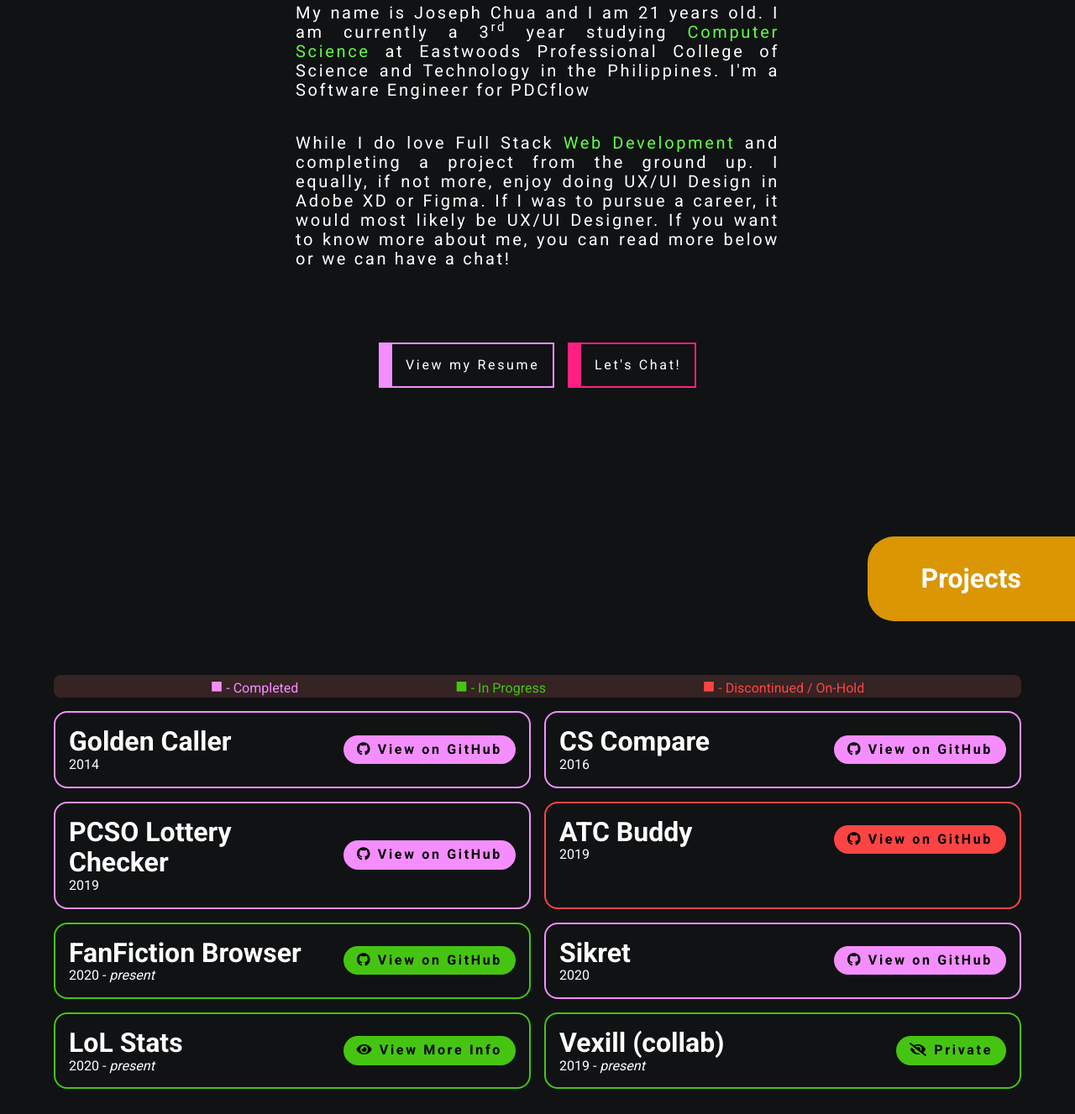
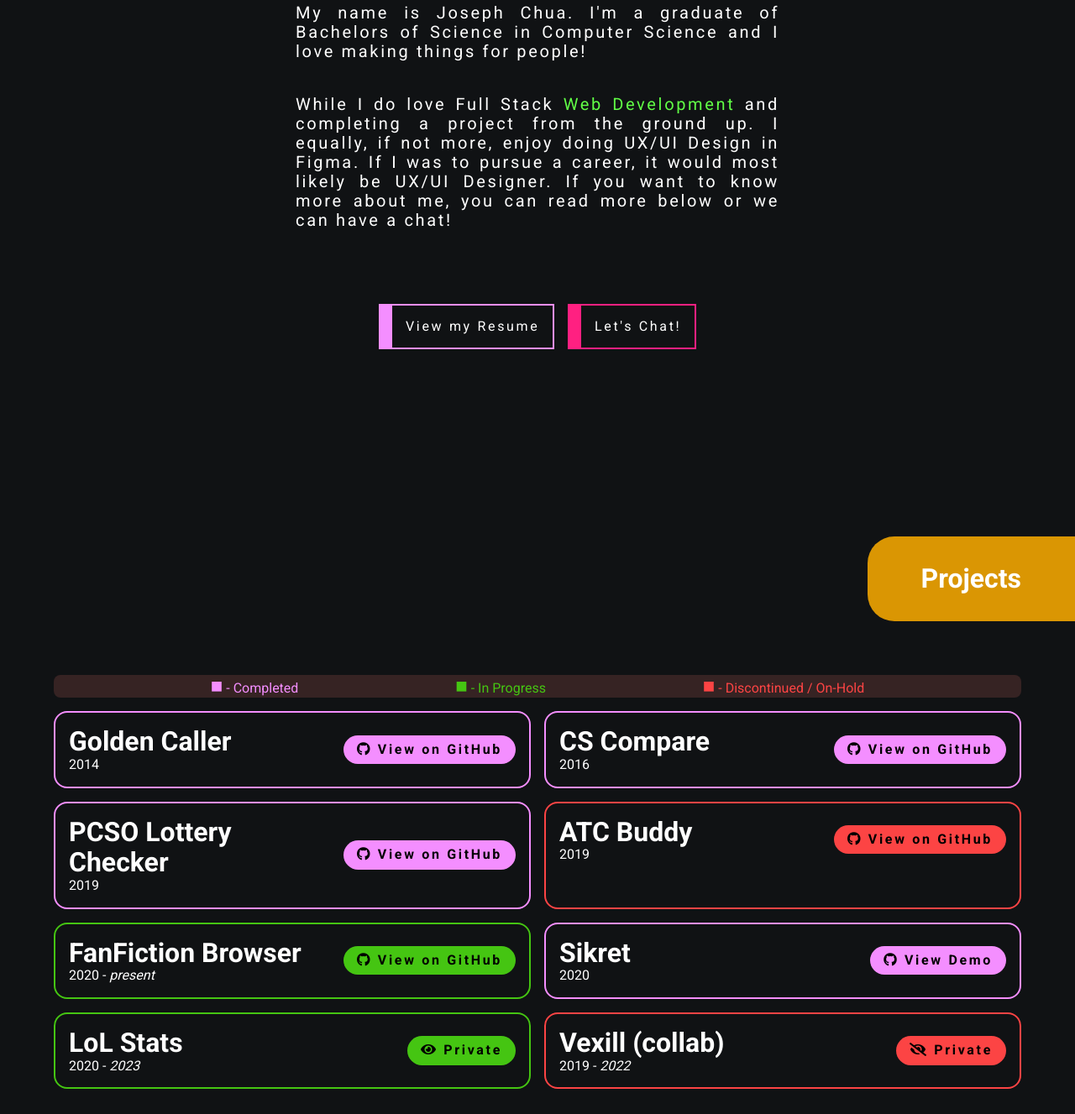
Before and after one commit to RepeaterCreeper/repeatercreeper.github.io, a website built with Parcel: page index.html in a window 1280 px wide. Shown: the part 1073-2400 px from the top of the page at 84% size. Built offline with nearby package versions, Linux system fonts and the light colour scheme; a script that the page names is missing.

Commit message:
:zap: updates

```diff
--- a/index.html
+++ b/index.html
@@ -55,7 +55,6 @@
 
     <header style="display: none;">
         <div style="display: flex; flex: 1; justify-content: center; align-items: center; flex-wrap: wrap; gap: 16px;">
-            <a target="_blank" href="https://facebook.com/TheBoyNamed" class="social-icon facebook"><i class="fab fa-facebook-f"></i></a>
             <a target="_blank" href="https://www.linkedin.com/in/RepeaterCreeper/" class="social-icon linkedin"><i class="fab fa-linkedin-in"></i></a>
             <a target="_blank" href="https://twitter.com/RepeaterCreeper" class="social-icon twitter"><i class="fab fa-twitter"></i></a>
             <a target="_blank" href="https://www.github.com/RepeaterCreeper" class="social-icon github"><i class="fab fa-github"></i></a>
@@ -93,11 +92,11 @@
             <h1 style="margin: 0; font-weight: 800">About Me</h1>
         </div>
         <div class="section-content">
-            <p>My name is Joseph Chua and I am <span id="age">21</span> years old. I am currently a 3<sup>rd</sup> year studying <span style="color: rgb(97, 255, 70);">Computer Science</span> at Eastwoods Professional College of Science and Technology in the Philippines. I'm a Software Engineer for PDCflow</p>
-            <p>While I do love Full Stack <span style="color:rgb(97, 255, 70)">Web Development</span> and completing a project from the ground up. I equally, if not more, enjoy doing UX/UI Design in Adobe XD or Figma. If I was to pursue a career, it would most likely be UX/UI Designer. If you want to know more about me, you can read more below or we can have a chat!</p>
+            <p>My name is Joseph Chua. I'm a graduate of Bachelors of Science in Computer Science and I love making things for people!</p>
+            <p>While I do love Full Stack <span style="color:rgb(97, 255, 70)">Web Development</span> and completing a project from the ground up. I equally, if not more, enjoy doing UX/UI Design in Figma. If I was to pursue a career, it would most likely be UX/UI Designer. If you want to know more about me, you can read more below or we can have a chat!</p>
         </div>
         <div class="section-actions">
-            <a target="_blank" class="btn btn-outline blue-border hvr-bounce-to-right" href="#">View my Resume</a>
+            <a target="_blank" class="btn btn-outline blue-border hvr-bounce-to-right" href="/resume.pdf" download>View my Resume</a>
             <a target="_blank" class="btn btn-outline pink-border hvr-bounce-to-right" href="https://m.me/TheBoyNamed">Let's Chat!</a>
         </div>
     </section>
@@ -174,7 +173,7 @@
                             <p>2020</p>
                         </div>
                         <div class="project-action">
-                            <a target="_blank" href="https://github.com/RepeaterCreeper/sikret" class="btn-action"><i class="fab fa-github"></i> View on GitHub</a>
+                            <a target="_blank" href="https://sikret-5fac5.firebaseapp.com/" class="btn-action"><i class="fab fa-github"></i> View Demo</a>
                         </div>
                     </div>
                 </div>
@@ -182,18 +181,18 @@
                     <div class="project-container">
                         <div class="project-header">
                             <h1 style="margin: 0;">LoL Stats</h1>
-                            <p>2020 - <i>present</i></p>
+                            <p>2020 - <i>2023</i></p>
                         </div>
                         <div class="project-action">
-                            <a target="_blank" class="btn-action" href="https://lolsea.net"><i class="fa fa-eye"></i> View More Info</a>
+                            <a target="_blank" class="btn-action disabled" href="#"><i class="fa fa-eye"></i> Private</a>
                         </div>
                     </div>
                 </div>
-                <div class="project-item in-progress">
+                <div class="project-item discontinued">
                     <div class="project-container">
                         <div class="project-header">
                             <h1 style="margin: 0;">Vexill (collab)</h1>
-                            <p>2019 - <i>present</i></p>
+                            <p>2019 - <i>2022</i></p>
                         </div>
                         <div class="project-action">
                             <a target="_blank" class="btn-action disabled"><i class="fa fa-eye-slash"></i> Private</a>
@@ -243,7 +242,7 @@
                     </div>
                     <div style="flex: 1;">
                         <h1>Communication</h1>
-                        <p>I have high compatibility working with just about anyone. Very rarely do I have someone that I cannot work with and vice-versa.</p>
+                        <p>I love sharing my thoughts and collaborating with others. Spreading knowledge is one of my passion and I think it's a great way of reinforcing the learning.</p>
                     </div>
                 </div>
             </div>
```
Also changed, not shown: 1 other file.
